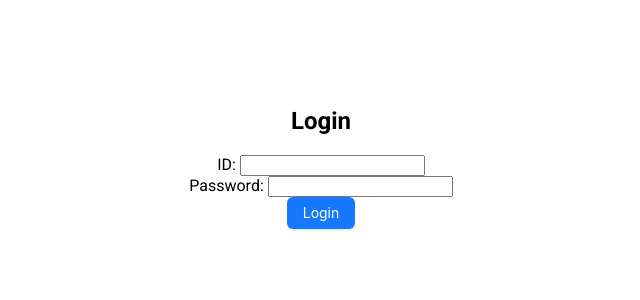
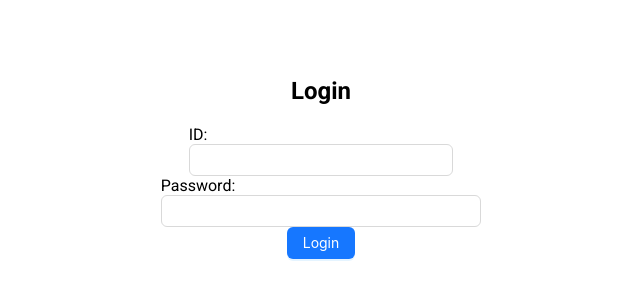
Before and after one commit to safwanbin2/phu-client, a React (Vite) app: page /login in a window 1280 px wide. Shown: the part 242-542 px from the top of the page, without its empty margins (319-959 px from the left). Built offline with nearby package versions, Linux system fonts and the light colour scheme.

Commit message:
controller/provider(react-hook-form)

```diff
--- a/src/components/form/PHinput.tsx
+++ b/src/components/form/PHinput.tsx
@@ -1,9 +1,14 @@
-import React from "react";
-import { useFormContext } from "react-hook-form";
+import { Input } from "antd";
+import { Controller } from "react-hook-form";
 
-const PHinput = ({ type, name }) => {
-  const { register } = useFormContext();
-  return <input type={type} id="name" {...register(name)} />;
+const PHinput = ({ type, name }: Record<string, string>) => {
+  return (
+    <Controller
+      name={name}
+      render={({ field }) => <Input type={type} id={name} {...field} />}
+    />
+  );
+  // return <input type={type} id="name" {...register(name)} />;
 };
 
 export default PHinput;
```
